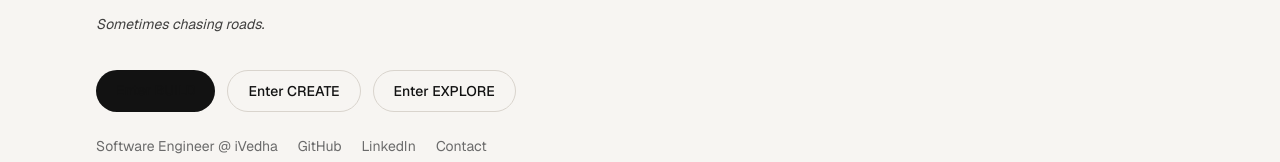
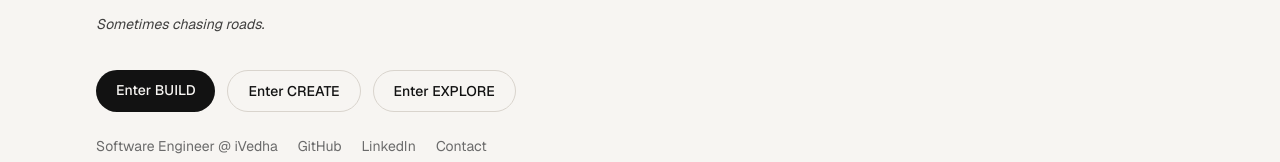
Before and after one commit to lakshan1946/lakshan1946.github.io, a Next.js app: page / in a window 1280 px wide. Shown: the part 348-510 px from the top of the page. Built offline with nearby package versions, Linux system fonts and the light colour scheme; no server answers.

Commit message:
Add primary button styles and update HeroIdentity component to use new button class

```diff
--- a/src/app/globals.css
+++ b/src/app/globals.css
@@ -76,6 +76,12 @@ a {
   text-underline-offset: 0.2em;
 }
 
+/* Primary CTA: inverted surface so label stays readable in light + dark */
+.btn-primary {
+  background-color: var(--foreground);
+  color: var(--background);
+}
+
 :focus-visible {
   outline: 2px solid var(--focus);
   outline-offset: 3px;
--- a/src/components/HeroIdentity.tsx
+++ b/src/components/HeroIdentity.tsx
@@ -36,7 +36,7 @@ export function HeroIdentity() {
       <div className="mt-8 flex flex-wrap gap-3">
         <Link
           href={withMode("/build", mode)}
-          className="rounded-full bg-foreground px-5 py-2.5 text-sm font-medium text-background transition-opacity hover:opacity-90"
+          className="btn-primary rounded-full px-5 py-2.5 text-sm font-medium transition-opacity hover:opacity-90"
         >
           Enter BUILD
         </Link>
```
